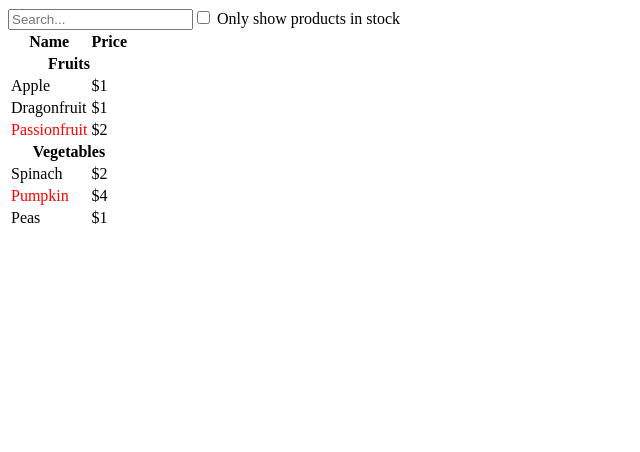
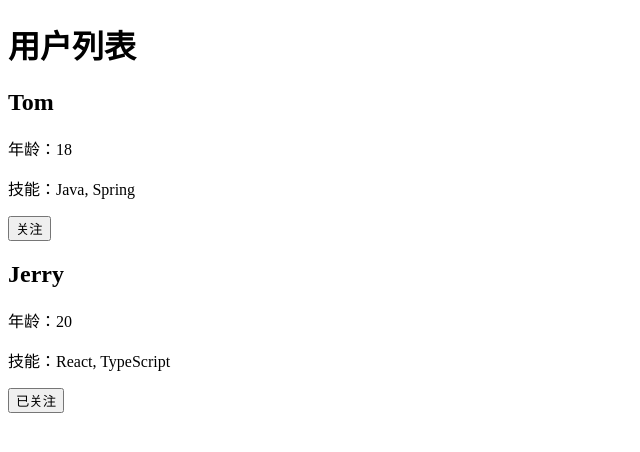
Before and after one commit to jaspercliff/front-lab, a React (Vite) app in the folder react-basic/: page / in a window 1280 px wide. Shown: the top 452 px of the page, without its empty margins (0-640 px from the left). Built offline with nearby package versions, Linux system fonts and the light colour scheme.

Commit message:
react props

```diff
--- a/react-basic/src/App.tsx
+++ b/react-basic/src/App.tsx
@@ -11,6 +11,7 @@ import ShoppingList from './components/official/ShoppingList'
 import MyButton from './components/official/MyButton'
 import Game from './components/chess/Chess'
 import FilterableProductTable from './components/official/FilterableProductTable'
+import UserCardComponent from './components/foundation/props/UserCard'
 
 
 
@@ -63,7 +64,18 @@ function App() {
       </div>
 
       <div>
-        <FilterableProductTable />
+        {
+          false &&
+          <FilterableProductTable />
+        }
+      </div>
+
+      <div>
+        {
+          true &&
+          <UserCardComponent />
+        }
+
       </div>
     </div>
 
--- /dev/null
+++ b/react-basic/src/components/foundation/props/UserCard.tsx
@@ -0,0 +1,68 @@
+// 父组件通过 Props 将数据传给子组件，子组件通过回调函数通知父组件发生了什么
+interface User {
+  id: number
+  name: string
+  age: number
+  skills: string[]
+  isFollowing: boolean
+}
+
+interface UserCardProps {
+  user: User
+  // 用户点击了关注通知父组件
+  onFollow: (userId: number) => void
+}
+
+function UserCard({ user, onFollow }: UserCardProps) {
+  return (
+    <div className="user-card">
+      <h2>{user.name}</h2>
+
+      <p>年龄：{user.age}</p>
+
+      <p>技能：{user.skills.join(', ')}</p>
+
+      <button onClick={() => onFollow(user.id)}>
+        {user.isFollowing ? '已关注' : '关注'}
+      </button>
+    </div>
+  )
+}
+
+export default function UserCardComponent() {
+  const users: User[] = [
+    {
+      id: 1,
+      name: 'Tom',
+      age: 18,
+      skills: ['Java', 'Spring'],
+      isFollowing: false
+    },
+    {
+      id: 2,
+      name: 'Jerry',
+      age: 20,
+      skills: ['React', 'TypeScript'],
+      isFollowing: true
+    }
+  ]
+
+  function handleFollow(userId: number) {
+    console.log('关注用户：', userId)
+  }
+
+  return (
+    <div>
+      <h1>用户列表</h1>
+
+      {users.map(user => (
+        <UserCard
+          key={user.id}
+          user={user}
+          // 父组件向子组件传递对象
+          onFollow={handleFollow}
+        />
+      ))}
+    </div>
+  )
+}
```
